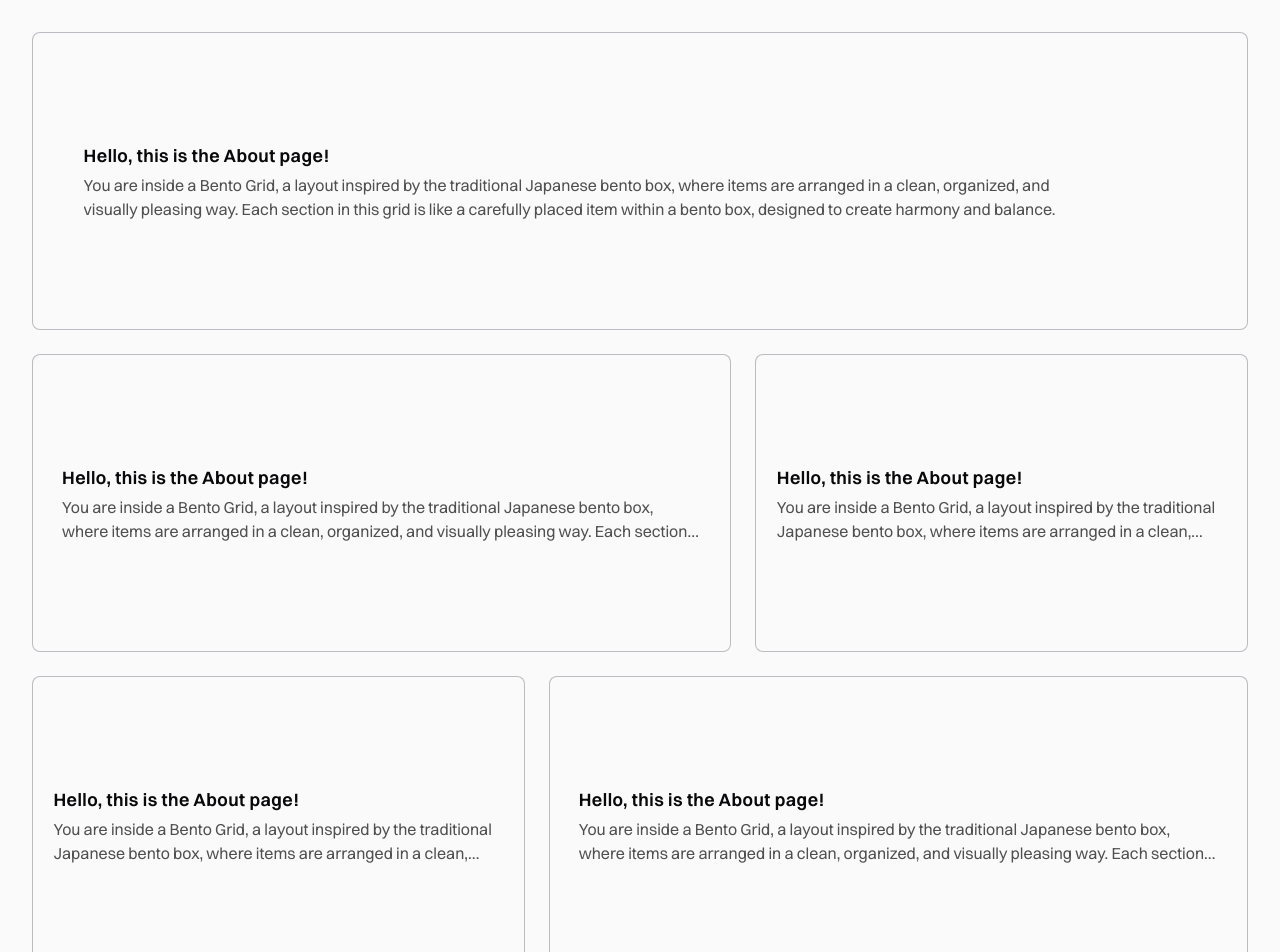
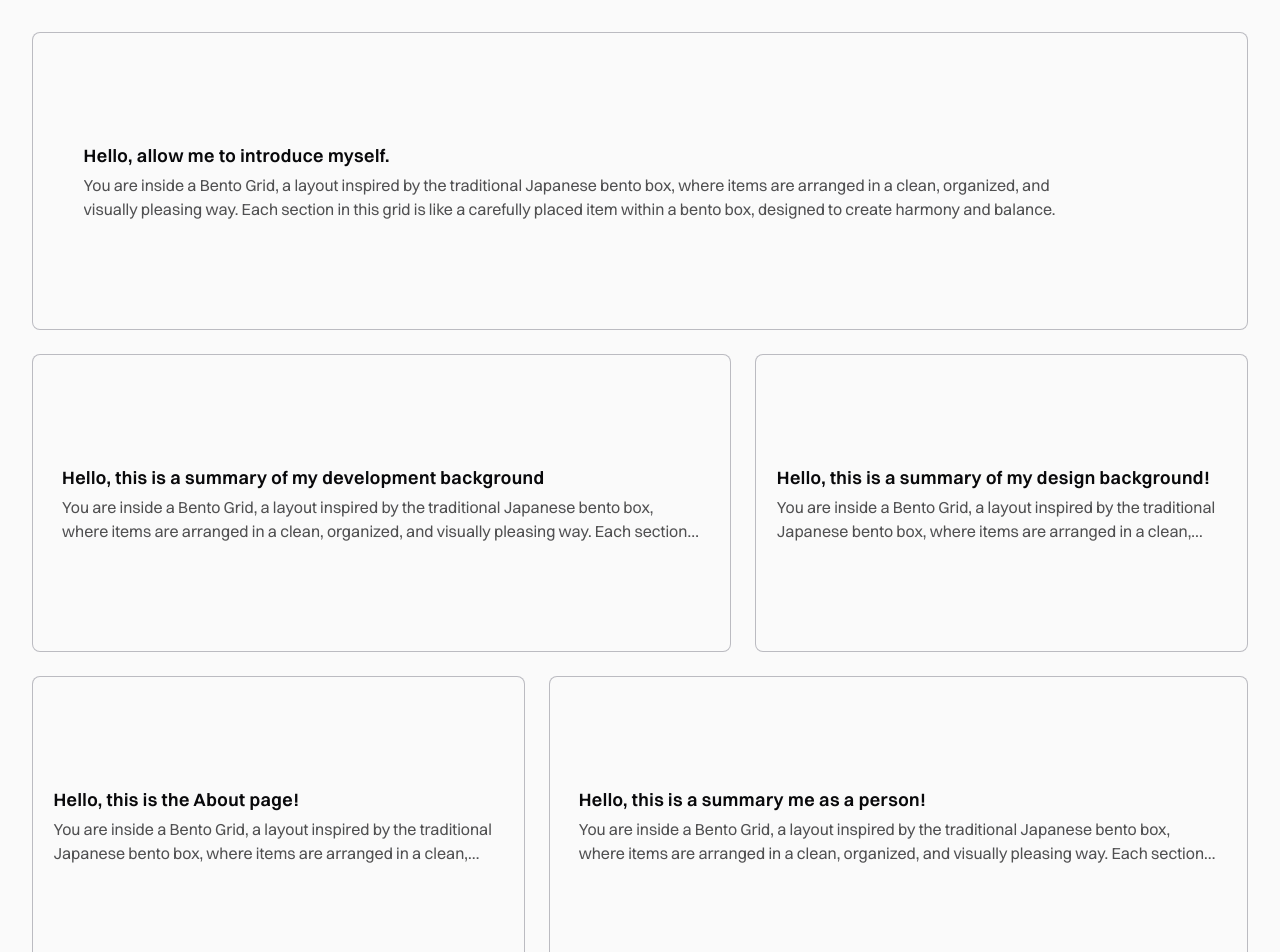
Before and after one commit to Justin-Bento/portfolio, a Next.js app: page /about in a window 1280 px wide. Shown: the top 952 px of the page. Built offline with nearby package versions, Linux system fonts and the light colour scheme.

Commit message:
Updated heading titles

```diff
--- a/app/(frontend)/about/page.tsx
+++ b/app/(frontend)/about/page.tsx
@@ -10,7 +10,7 @@ export default function Page() {
           <div className="min-h-[37vh] flex items-center w-11/12 mx-auto">
             <div className="">
               <h2 className="text-lg font-semibold tracking-wide leading-normal mb-1">
-                Hello, this is the About page!
+                Hello, allow me to introduce myself.
               </h2>
               <p className="text-balance text-black opacity-70 line-clamp-2">
                 You are inside a Bento Grid, a layout inspired by the traditional Japanese bento box, where items are
@@ -26,7 +26,7 @@ export default function Page() {
           <div className="min-h-[37vh] flex items-center w-11/12 mx-auto">
             <div className="">
               <h2 className="text-lg font-semibold tracking-wide leading-normal mb-1">
-                Hello, this is the About page!
+                Hello, this is a summary of my development background
               </h2>
               <p className="text-balance text-black opacity-70 line-clamp-2">
                 You are inside a Bento Grid, a layout inspired by the traditional Japanese bento box, where items are
@@ -42,7 +42,7 @@ export default function Page() {
           <div className="min-h-[37vh] flex items-center w-11/12 mx-auto">
             <div className="">
               <h2 className="text-lg font-semibold tracking-wide leading-normal mb-1">
-                Hello, this is the About page!
+                Hello, this is a summary of my design background!
               </h2>
               <p className="text-balance text-black opacity-70 line-clamp-2">
                 You are inside a Bento Grid, a layout inspired by the traditional Japanese bento box, where items are
@@ -74,7 +74,7 @@ export default function Page() {
           <div className="min-h-[37vh] flex items-center w-11/12 mx-auto">
             <div className="">
               <h2 className="text-lg font-semibold tracking-wide leading-normal mb-1">
-                Hello, this is the About page!
+                Hello, this is a summary me as a person!
               </h2>
               <p className="text-balance text-black opacity-70 line-clamp-2">
                 You are inside a Bento Grid, a layout inspired by the traditional Japanese bento box, where items are
```
